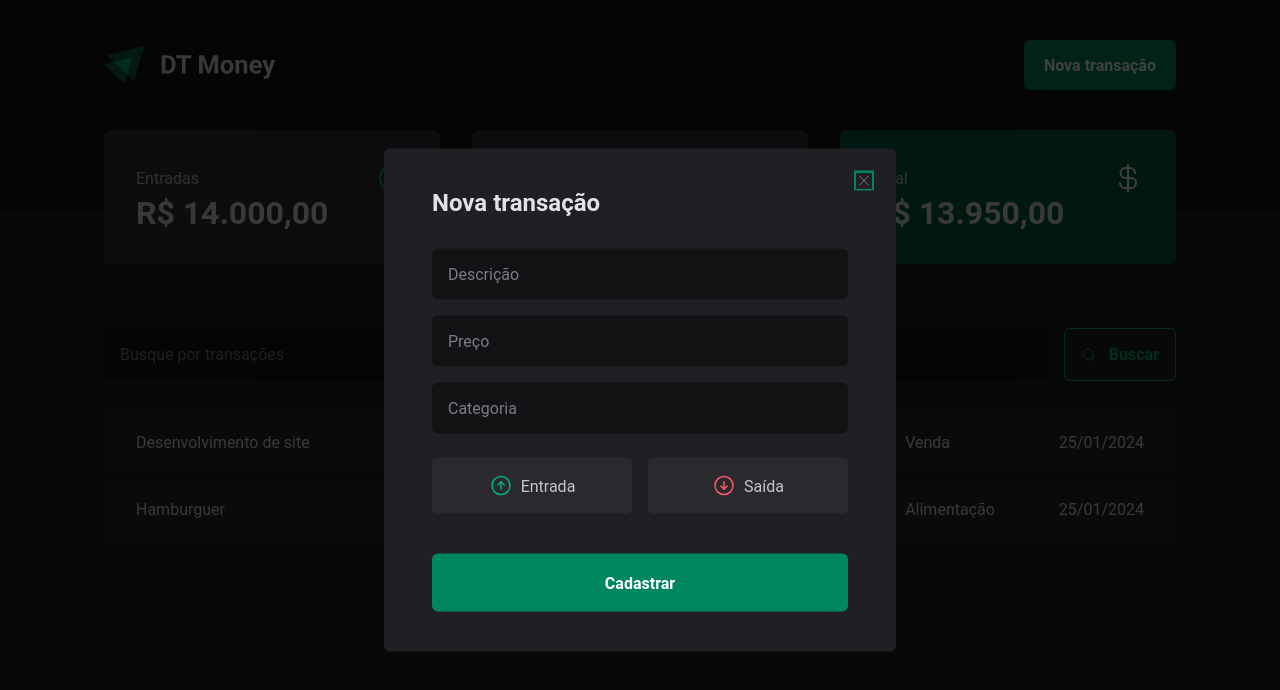
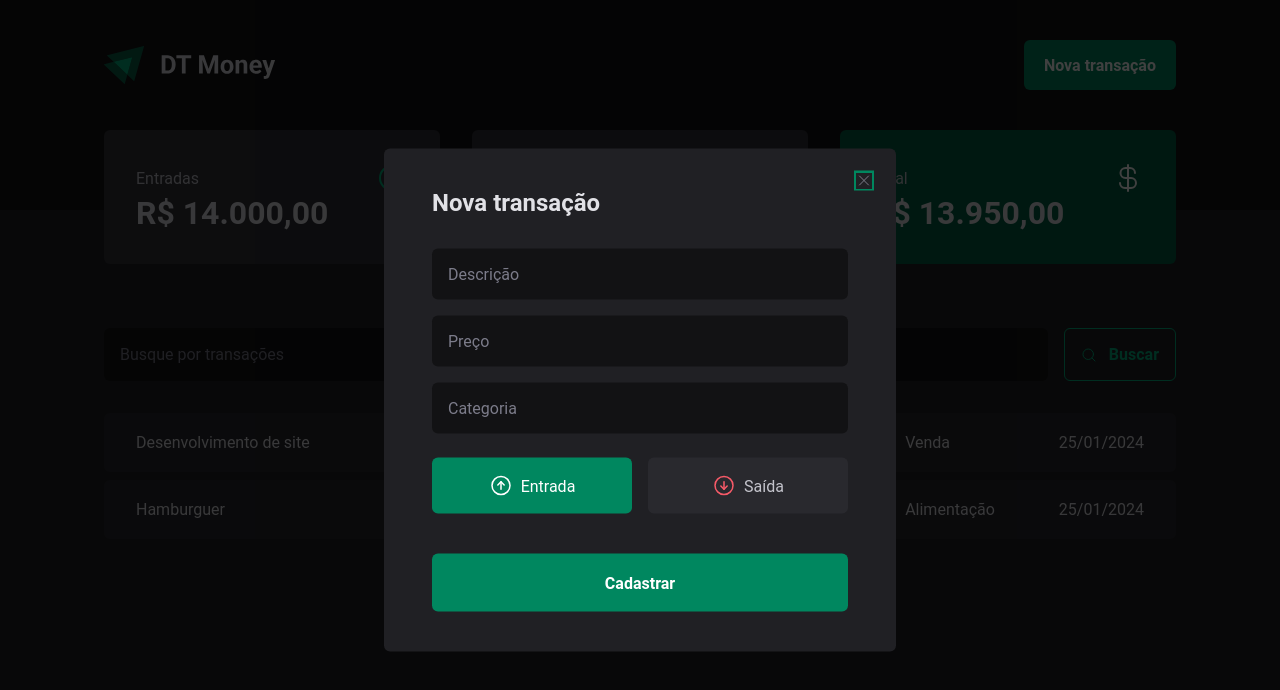
Before and after one commit to edilaine-as/ReactJS_DTMoney, a React app: page / in a window 1280 px wide. Both pictures are taken after a click on the button "Nova transação". Shown: the top 690 px of the page. Built offline with nearby package versions, Linux system fonts and the light colour scheme; data requests are answered from the project's data file; the HTML template or start-up script is replaced by a standard one.

Commit message:
Add react hook form to transaction type

```diff
--- a/src/components/NewTransactionModal/index.tsx
+++ b/src/components/NewTransactionModal/index.tsx
@@ -3,7 +3,7 @@
 import { CloseButton, Content, Overlay, TransactionType, TransactionTypeButton } from './styles'
 import * as z from 'zod'
 import { zodResolver } from '@hookform/resolvers/zod'
-import { useForm } from "react-hook-form";
+import { useForm, Controller } from "react-hook-form";
 
 const newTrasactionFormSchema = z.object({
     description: z.string(),
@@ -16,11 +16,15 @@
 
 export function NewTransactionModal(){
     const {
+        control,
         register,
         handleSubmit,
         formState: { isSubmitting }
     } = useForm<NewTransactionFormInputs>({
-        resolver: zodResolver(newTrasactionFormSchema)
+        resolver: zodResolver(newTrasactionFormSchema),
+        defaultValues: {
+            type: 'income'
+        }
     })
 
     async function handleCreateNewTransaction(data: NewTransactionFormInputs){
@@ -58,7 +62,12 @@
                             {...register('category')}
                         />
 
-                        <TransactionType>
+                        <Controller
+                            control={control}
+                            name="type"
+                            render={({field}) => {
+                                return (
+                                    <TransactionType onValueChange={field.onChange} value={field.value}>
                                         <TransactionTypeButton variant="income" value="income">
                                             <ArrowCircleUp size={24}/>
                                             Entrada
@@ -68,6 +77,9 @@
                                             Saída
                                         </TransactionTypeButton>
                                     </TransactionType>
+                                )
+                            }}
+                        />
 
                         <button type='submit' disabled={isSubmitting}>
                             Cadastrar
```
Lines whose indentation alone changed are shown as unchanged.
